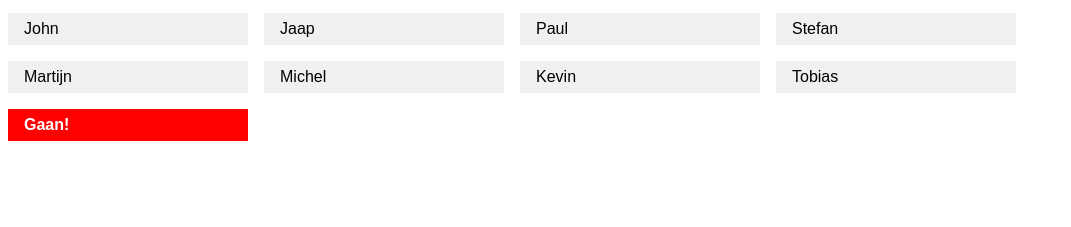
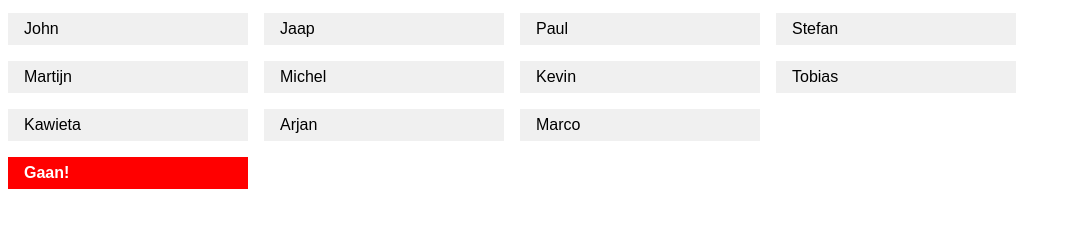
Before and after one commit to pubkraal/koffie, a plain HTML site: page index.html in a window 1280 px wide. Shown: the part 101-328 px from the top of the page, without its empty margins (0-1071 px from the left). Drawn offline with nearby package versions, Linux system fonts and the light colour scheme.

Commit message:
Meer namen

```diff
--- a/index.html
+++ b/index.html
@@ -60,7 +60,10 @@
                               'Martijn',
                               'Michel',
                               'Kevin',
-                              'Tobias'];
+                              'Tobias',
+                              'Kawieta',
+                              'Arjan',
+                              'Marco'];
 
                 $(document).ready(function () {
                     for (var idx in people) {
```
